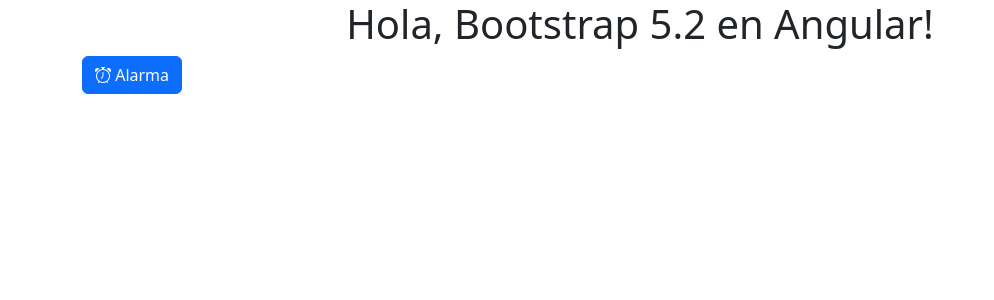
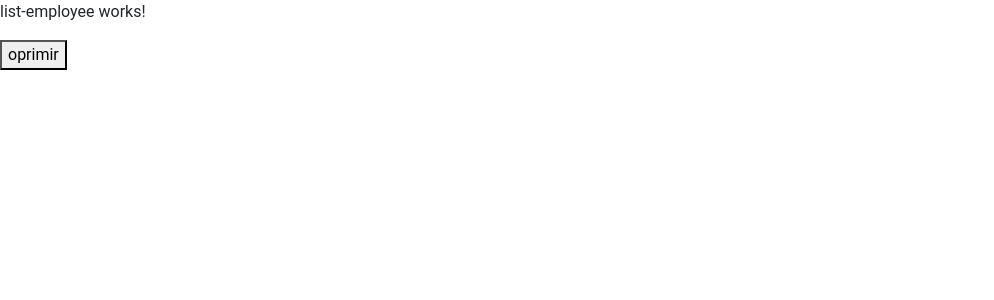
Before and after one commit to Jcss1462/CastorServiceMangement_Front, an Angular app: page / in a window 1280 px wide. Shown: the top 300 px of the page, without its empty margins (0-994 px from the left). Built offline with nearby package versions, Linux system fonts and the light colour scheme.

Commit message:
Se configura el toaster y se crea el componente para la listade empleaos

```diff
--- a/angular.json
+++ b/angular.json
@@ -53,7 +53,8 @@
             ],
             "styles": [
               "src/styles.css",
-              "node_modules/bootstrap/dist/css/bootstrap.min.css"
+              "node_modules/bootstrap/dist/css/bootstrap.min.css",
+               "node_modules/ngx-toastr/toastr.css"
             ],
             "scripts": [
                "node_modules/bootstrap/dist/js/bootstrap.bundle.min.js"
--- a/package.json
+++ b/package.json
@@ -19,6 +19,7 @@
     "@angular/platform-browser-dynamic": "^18.0.0",
     "@angular/router": "^18.0.0",
     "bootstrap": "5.2",
+    "ngx-toastr": "^19.0.0",
     "rxjs": "~7.8.0",
     "tslib": "^2.3.0",
     "zone.js": "~0.14.3"
--- a/src/app/app.component.html
+++ b/src/app/app.component.html
@@ -1,6 +1 @@
-<div class="container">
-  <h1 class="text-center">Hola, Bootstrap 5.2 en Angular!</h1>
-  <button class="btn btn-primary">
-    <i class="bi bi-alarm"></i> Alarma
-  </button>
-</div>
+<router-outlet></router-outlet>
--- a/src/app/app.config.ts
+++ b/src/app/app.config.ts
@@ -3,6 +3,18 @@
 
 import { routes } from './app.routes';
 
+import { provideAnimations } from '@angular/platform-browser/animations';
+import { provideToastr } from 'ngx-toastr';
+
 export const appConfig: ApplicationConfig = {
-  providers: [provideZoneChangeDetection({ eventCoalescing: true }), provideRouter(routes)]
+  providers: [
+    provideZoneChangeDetection({ eventCoalescing: true }),
+    provideRouter(routes),
+    provideAnimations(),
+    provideToastr({
+      timeOut: 3000,
+      positionClass: 'toast-top-right',
+      preventDuplicates: true,
+    })
+  ]
 };
--- a/src/app/app.routes.ts
+++ b/src/app/app.routes.ts
@@ -1,3 +1,10 @@
 import { Routes } from '@angular/router';
 
-export const routes: Routes = [];
+import { ListEmployeeComponent } from './domains/employee/pages/list-employee/list-employee.component';
+
+export const routes: Routes = [
+    {
+        path: "",
+        component: ListEmployeeComponent
+    }
+];
--- /dev/null
+++ b/src/app/domains/employee/pages/list-employee/list-employee.component.html
@@ -0,0 +1,2 @@
+<p>list-employee works!</p>
+<button (click)="showToaster()">oprimir</button>
--- /dev/null
+++ b/src/app/domains/employee/pages/list-employee/list-employee.component.ts
@@ -0,0 +1,20 @@
+import { Component } from '@angular/core';
+import { ToastrService } from 'ngx-toastr';
+
+@Component({
+  selector: 'app-list-employee',
+  standalone: true,
+  imports: [],
+  templateUrl: './list-employee.component.html',
+  styleUrl: './list-employee.component.css'
+})
+export class ListEmployeeComponent {
+
+
+  constructor(private toastr: ToastrService){}
+
+  showToaster(){
+    this.toastr.success("Mensaje enviado con éxito");
+  }
+
+}
--- a/src/styles.css
+++ b/src/styles.css
@@ -1 +1,11 @@
 /* You can add global styles to this file, and also import other style files */
+@import 'ngx-toastr/toastr';
+
+.toast-container{
+    position: fixed;
+}
+
+*{
+    font-family: 'Roboto', sans-serif;
+    box-sizing: border-box;
+}
```
Also changed, not shown: src/app/domains/employee/pages/list-employee/list-employee.component.css (added), 1 other file (tests, documents, lock files or other folders).
